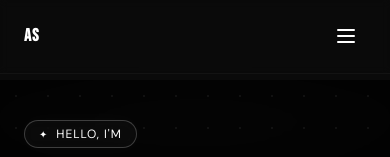
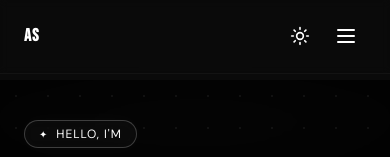
Before and after one commit to Aswath2005/Portfolio, a Next.js app: page / in a window 390 px wide. Shown: the top 157 px of the page. Built offline with nearby package versions, Linux system fonts and the light colour scheme.

Commit message:
Move theme toggle to mobile header alongside menu button

```diff
--- a/components/Footer.tsx
+++ b/components/Footer.tsx
@@ -1,7 +1,6 @@
 'use client'
 
 import { motion } from 'framer-motion'
-import { ThemeToggle } from './ThemeToggle'
 
 export function Footer() {
   const currentYear = new Date().getFullYear()
@@ -29,11 +28,6 @@ export function Footer() {
           </p>
 
           <div className="flex items-center gap-6">
-            {/* Mobile Theme Toggle */}
-            <div className="md:hidden">
-              <ThemeToggle />
-            </div>
-
             <motion.button
               whileHover={{ y: -2 }}
               whileTap={{ scale: 0.95 }}
--- a/components/Navbar.tsx
+++ b/components/Navbar.tsx
@@ -119,11 +119,32 @@ export function Navbar() {
             <ThemeToggle />
           </div>
 
-          {/* Hamburger Menu */}
+          {/* Mobile Controls - Menu + Theme Toggle */}
+          <div className="md:hidden flex items-center gap-2">
+            {/* Mobile Theme Toggle */}
+            <ThemeToggle />
+
+            {/* Hamburger Menu */}
+            <motion.button
+              whileHover={{ scale: 1.1 }}
+              whileTap={{ scale: 0.95 }}
+              className="p-2 focus-ring"
+              onClick={() => setIsOpen(!isOpen)}
+              aria-label="Toggle menu"
+            >
+              {isOpen ? (
+                <X className="w-6 h-6" style={{ color: 'var(--text-primary)' }} />
+              ) : (
+                <Menu className="w-6 h-6" style={{ color: 'var(--text-primary)' }} />
+              )}
+            </motion.button>
+          </div>
+
+          {/* Hidden Hamburger Menu (for desktop) */}
           <motion.button
             whileHover={{ scale: 1.1 }}
             whileTap={{ scale: 0.95 }}
-            className="md:hidden p-2 focus-ring"
+            className="hidden"
             onClick={() => setIsOpen(!isOpen)}
             aria-label="Toggle menu"
           >
```
